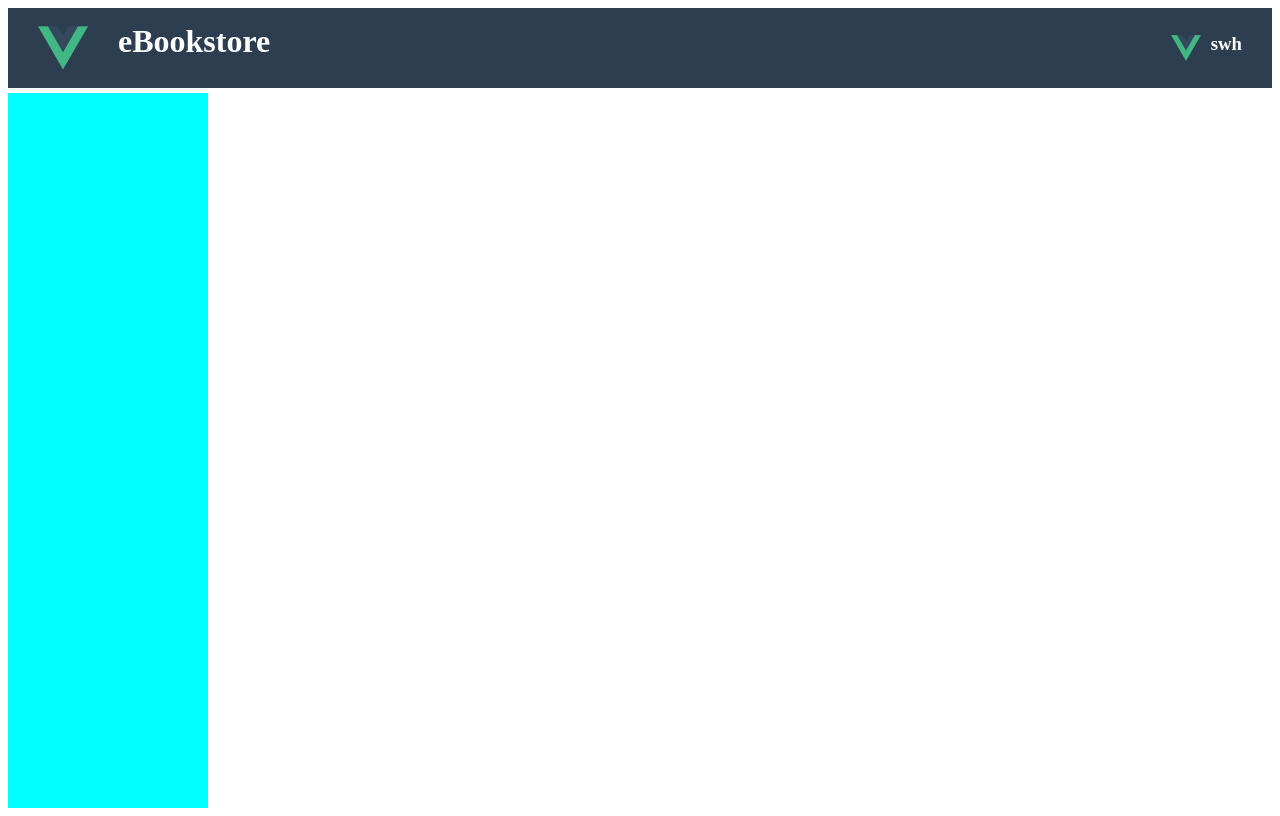
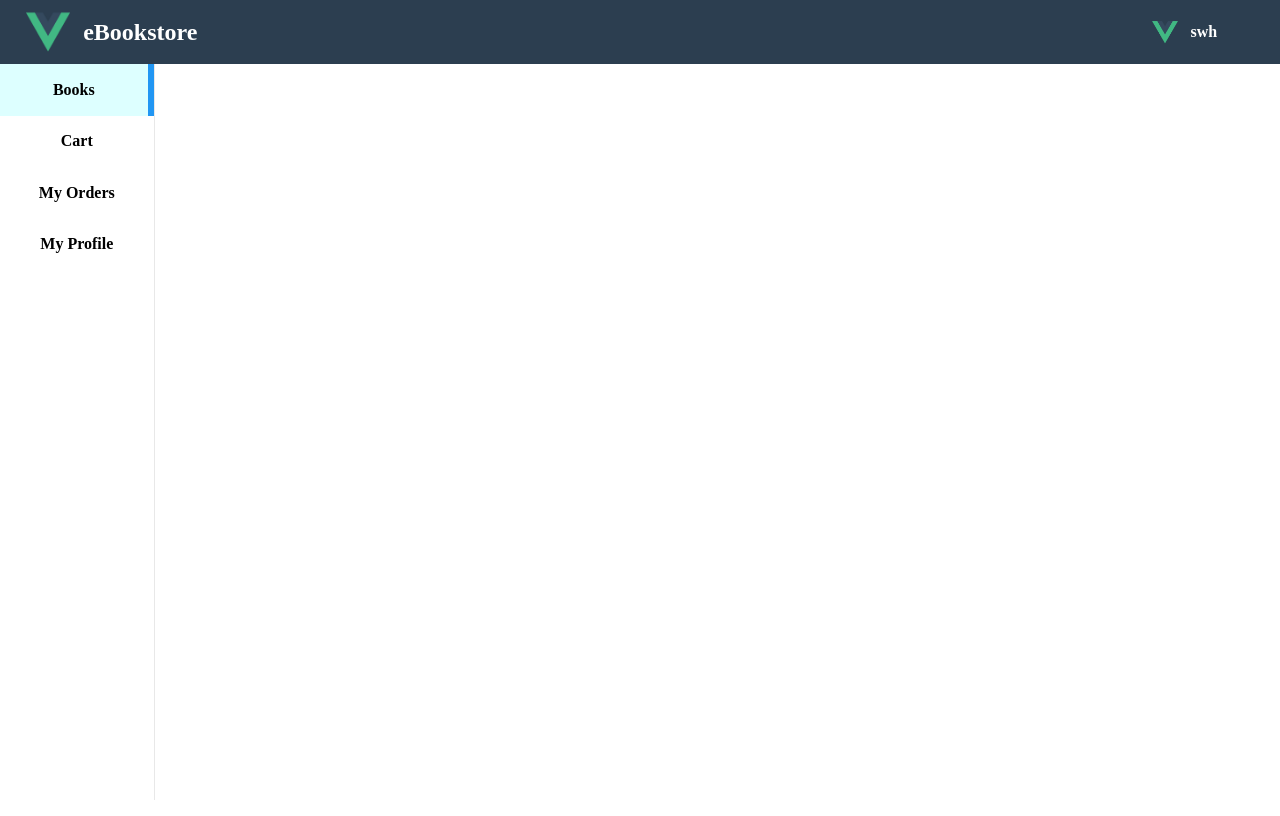
Before and after one commit to Naplesoul/Bookstore-Online, a Vue app in the folder bookstore-front/: page / in a window 1280 px wide. Built offline with nearby package versions, Linux system fonts and the light colour scheme.

Commit message:
create static frame

```diff
--- a/bookstore-front/src/App.vue
+++ b/bookstore-front/src/App.vue
@@ -1,8 +1,9 @@
 <template>
+  <body>
   <div id="container">
     <div id="header">
       <div class="logo">
-        <img alt="logo" src="./assets/logo.png" height="50" width="50">
+        <img alt="logo" src="./assets/logo.png" height="100%">
       </div>
       <div class="title">
         <h1>eBookstore</h1>
@@ -11,12 +12,23 @@
         <h3>swh</h3>
       </div>
       <div class="userimage">
-        <img alt="logo" src="./assets/logo.png" height="30" width="30">
+        <img alt="logo" src="./assets/logo.png" height="100%">
       </div>
     </div>
     <div id="content">
       <div id="sider">
-
+        <div class="sidebar_chosen">
+          <h3>Books</h3>
+        </div>
+        <div class="sidebar">
+          <h3>Cart</h3>
+        </div>
+        <div class="sidebar">
+          <h3>My Orders</h3>
+        </div>
+        <div class="sidebar">
+          <h3>My Profile</h3>
+        </div>
       </div>
       <div id="app">
         <HomePage/>
@@ -24,6 +36,8 @@
     </div>
 
   </div>
+  </body>
+
 </template>
 
 <script>
@@ -45,72 +59,131 @@ export default {
 
 #header
 {
-  float: top;
-  height: 80px;
+  position: fixed;
+  top: 0;
+  width: 100%;
+  height: 8%;
   background: #2c3e50;
 }
 
 #header>div.logo
 {
-  height: 50px;
+  height: 70%;
   float: left;
-  margin-top: 15px;
-  margin-left: 30px;
+  margin-left: 2%;
+  position: relative;
+  top: 50%;
+  transform: translateY(-50%);
 }
 
 #header>div.title
 {
-  height: 50px;
+  height: 50%;
   float: left;
-  margin-top: 15px;
-  margin-left: 30px;
+  margin-left: 1%;
+  position: relative;
+  top: 50%;
+  transform: translateY(-50%);
 }
 
 #header>div.title>h1
 {
-  size: 50px;
-  margin-top: 0px;
+  font-size: 3vh;
+  margin: 0;
+  position: relative;
+  top: 50%;
+  transform: translateY(-50%);
   color: white;
 }
 
 #header>div.username
 {
+  height: 50%;
+  width: 5%;
   float: right;
-  margin-right: 30px;
-  margin-top: 25px;
-  height: 30px;
+  margin-right: 2%;
+  position: relative;
+  top: 50%;
+  transform: translateY(-50%);
 }
 
 #header>div.username>h3
 {
-  size: 30px;
-  margin-top: 0px;
+  font-size: 2vh;
+  margin: 0;
+  position: relative;
+  top: 50%;
+  transform: translateY(-50%);
   color: white;
 }
 
 #header>div.userimage
 {
-  height: 30px;
-  width: 30px;
+  height: 40%;
   float: right;
-  margin-right: 10px;
-  margin-top: 25px;
-  /*background: cyan;*/
+  margin-right: 1%;
+  position: relative;
+  top: 50%;
+  transform: translateY(-50%);
 }
 
 #content
 {
-  height: 720px;
+  position: fixed;
+  top: 8%;
+  height: 92%;
+  width: 100%;
   /*background: #9900CC;*/
 }
 
 #sider
 {
-  height: 715px;
-  width: 200px;
-  margin-top: 5px;
+  height: 100%;
+  width: 12%;
+  margin-top: 0;
   float: left;
-  background: aqua;
+  background: white;
+  border-right: 1px solid #e8e8e8;
+  /*opacity: 0.8;*/
+}
+
+#sider>div.sidebar_chosen
+{
+  /*position: absolute;*/
+  /*top: 0;*/
+  float: top;
+  height: 7%;
+  /*width: 10%;*/
+  border-right:6px solid #2196F3;
+  background: #ddffff;
+}
+
+#sider>div.sidebar_chosen>h3
+{
+  text-align: center;
+  font-size: 2vh;
+  margin: 0;
+  position: relative;
+  top: 50%;
+  transform: translateY(-50%);
+  color: black;
+}
+
+#sider>div.sidebar
+{
+  float: top;
+  height: 7%;
+}
+
+#sider>div.sidebar>h3
+{
+  text-align: center;
+  font-size: 2vh;
+  margin: 0;
+  position: relative;
+  top: 50%;
+  transform: translateY(-50%);
+  color: black;
 }
 
 #app {
@@ -119,6 +192,11 @@ export default {
   -moz-osx-font-smoothing: grayscale;
   text-align: center;
   color: #2c3e50;
-  margin-top: 0px;
+  margin-top: 0;
+}
+
+body
+{
+  margin: 0;
 }
 </style>
```
